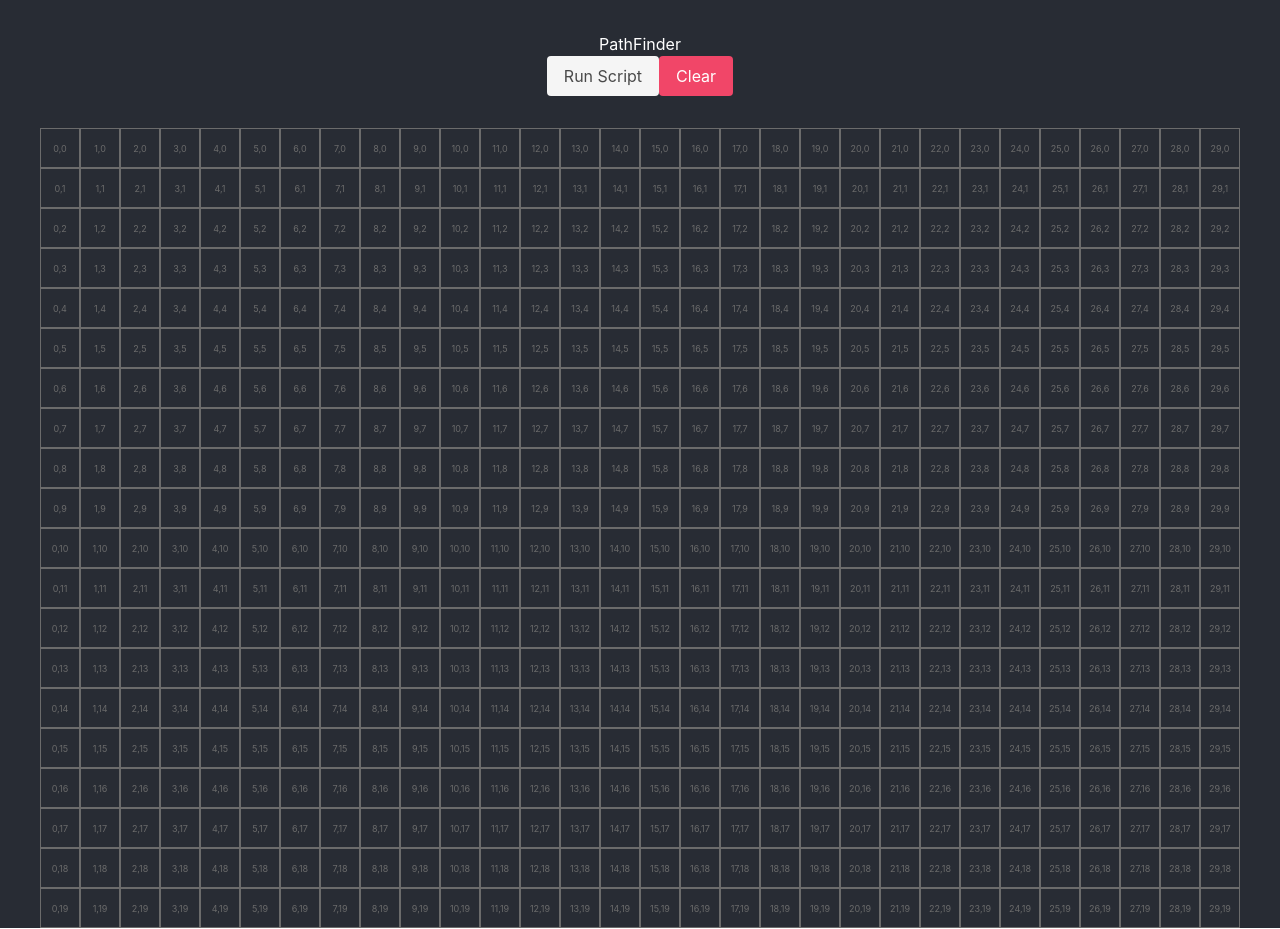
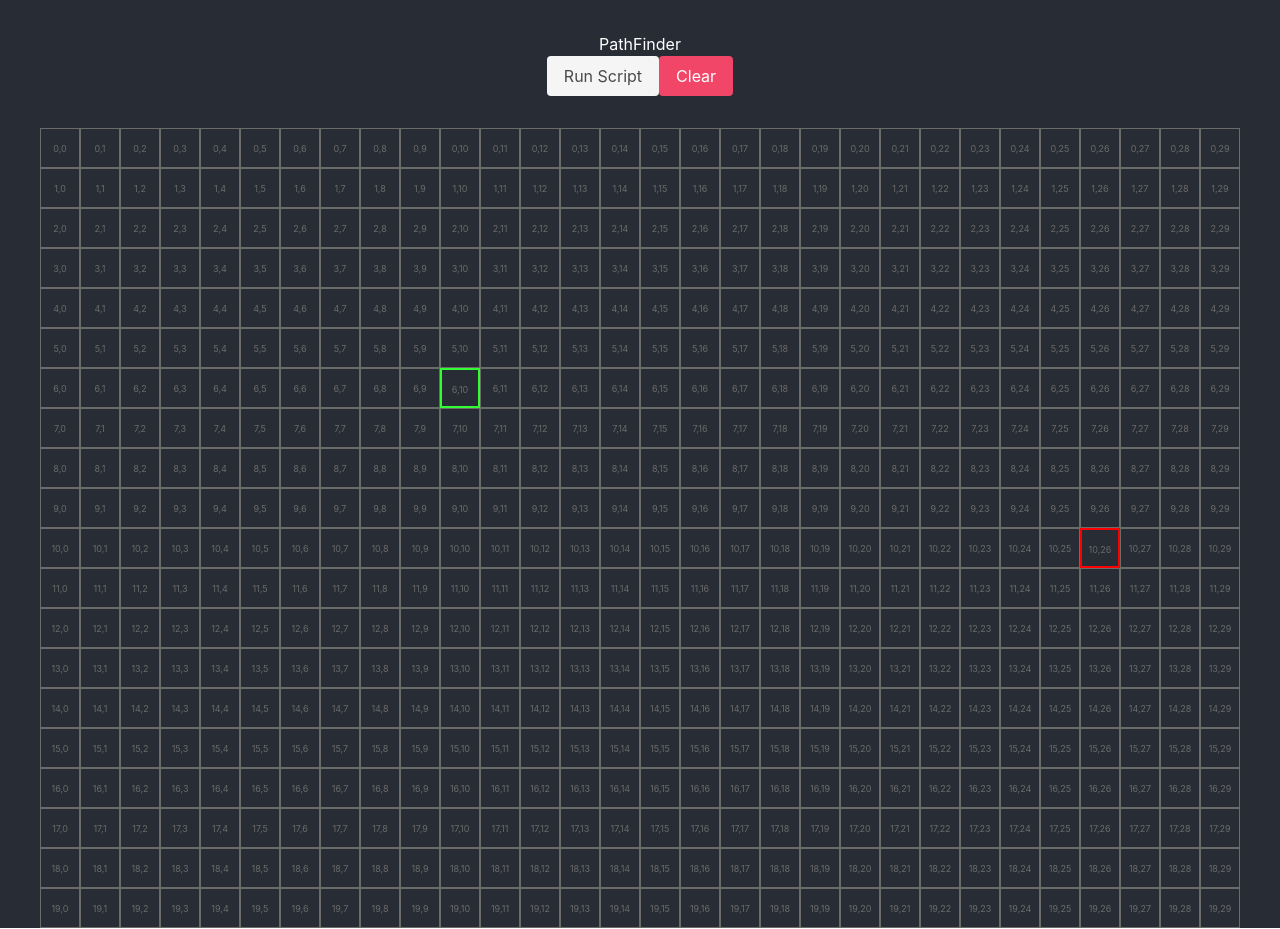
Before and after one commit to dkurpi/path-finder, a React (Create React App) app: page / in a window 1280 px wide. Built offline with nearby package versions, Linux system fonts and the light colour scheme.

Commit message:
start target

```diff
--- a/package.json
+++ b/package.json
@@ -7,6 +7,7 @@
     "@testing-library/react": "^9.3.2",
     "@testing-library/user-event": "^7.1.2",
     "bulma": "^0.8.1",
+    "classnames": "^2.2.6",
     "react": "^16.13.1",
     "react-dom": "^16.13.1",
     "react-scripts": "3.4.1"
--- a/src/Components/Grid.js
+++ b/src/Components/Grid.js
@@ -10,6 +10,11 @@ export default class Grid extends Component {
     isPressed: false,
   };
 
+  runScript = (array) => {
+    console.log("run");
+  };
+
+  ////////////Obsługa grida
   defaultGrid = () => {
     const columns = 20;
     const rows = 30;
@@ -18,10 +23,21 @@ export default class Grid extends Component {
     for (let x = 0; x < columns; x++) {
       array[x] = Array(rows);
       for (let y = 0; y < rows; y++) {
-        const pole = { isWall: false, y: x, x: y };
+        const pole = {
+          isWall: false,
+          y: x,
+          x: y,
+          isTarget: false,
+          isStart: false,
+          distance: Infinity,
+        };
         array[x][y] = pole;
       }
     }
+    array[10][26].isTarget = true;
+    array[6][10].isStart = true;
+    array[6][10].distance = 0;
+    console.log(array);
     return array;
   };
 
@@ -35,6 +51,7 @@ export default class Grid extends Component {
 
   targetPosition = (y, x) => {
     const { array } = this.state;
+
     array[y][x].isWall = true;
     console.log(y, x);
     this.setState({
@@ -45,9 +62,6 @@ export default class Grid extends Component {
   componentDidMount() {
     this.startGrid();
   }
-  runScript = () => {
-    console.log("run");
-  };
 
   render() {
     const { isLoaded, array, isPressed } = this.state;
--- a/src/Components/Position.js
+++ b/src/Components/Position.js
@@ -1,18 +1,25 @@
 import React from "react";
+import cx from "classnames";
 
 export default function Position(props) {
   const { x, y, properties: obj, targetPosition, isPressed } = props;
 
-  const clName = `pole ${obj.isWall ? "wall" : null}`;
+  const clName = cx({
+    pole: true,
+    wall: obj.isWall,
+    target: obj.isTarget,
+    start: obj.isStart,
+  });
+
   return (
     <div
       onMouseOver={() => (isPressed ? targetPosition(y, x) : null)}
-      onClick={() => {
+      onMouseDown={() => {
         targetPosition(y, x);
       }}
       className={clName}
     >
-      {x},{y}
+      {y},{x}
     </div>
   );
 }
--- a/src/PathFinder.css
+++ b/src/PathFinder.css
@@ -18,14 +18,23 @@
   line-height: 40px;
   user-select: none;
   cursor: pointer;
-  transition: 0.5s;
-
+  transition: 0.2s;
 }
 .pole:hover {
   background-color: #aaa;
 }
 .wall {
   background-color: rgb(211, 209, 209);
-  transition: 0.5s;
+  transition: 0.2s;
   transform: scale(0.5);
 }
+
+.target {
+  border: 2px solid red;
+  transition: 0.2s;
+}
+
+.start {
+  border: 2px solid rgb(50, 255, 50);
+  transition: 0.5s;
+}
```
Also changed, not shown: 1 other file (tests, documents, lock files or other folders).
